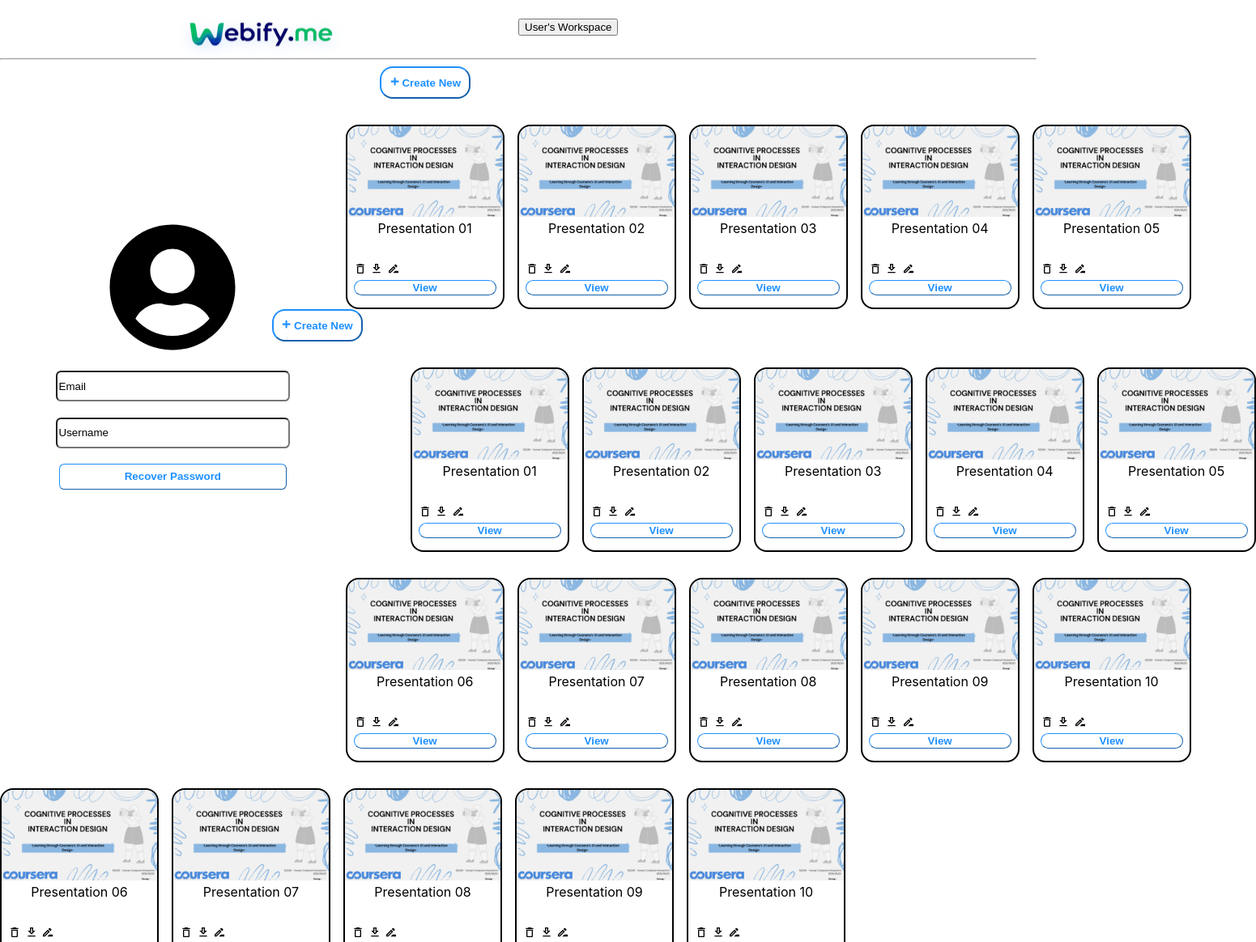
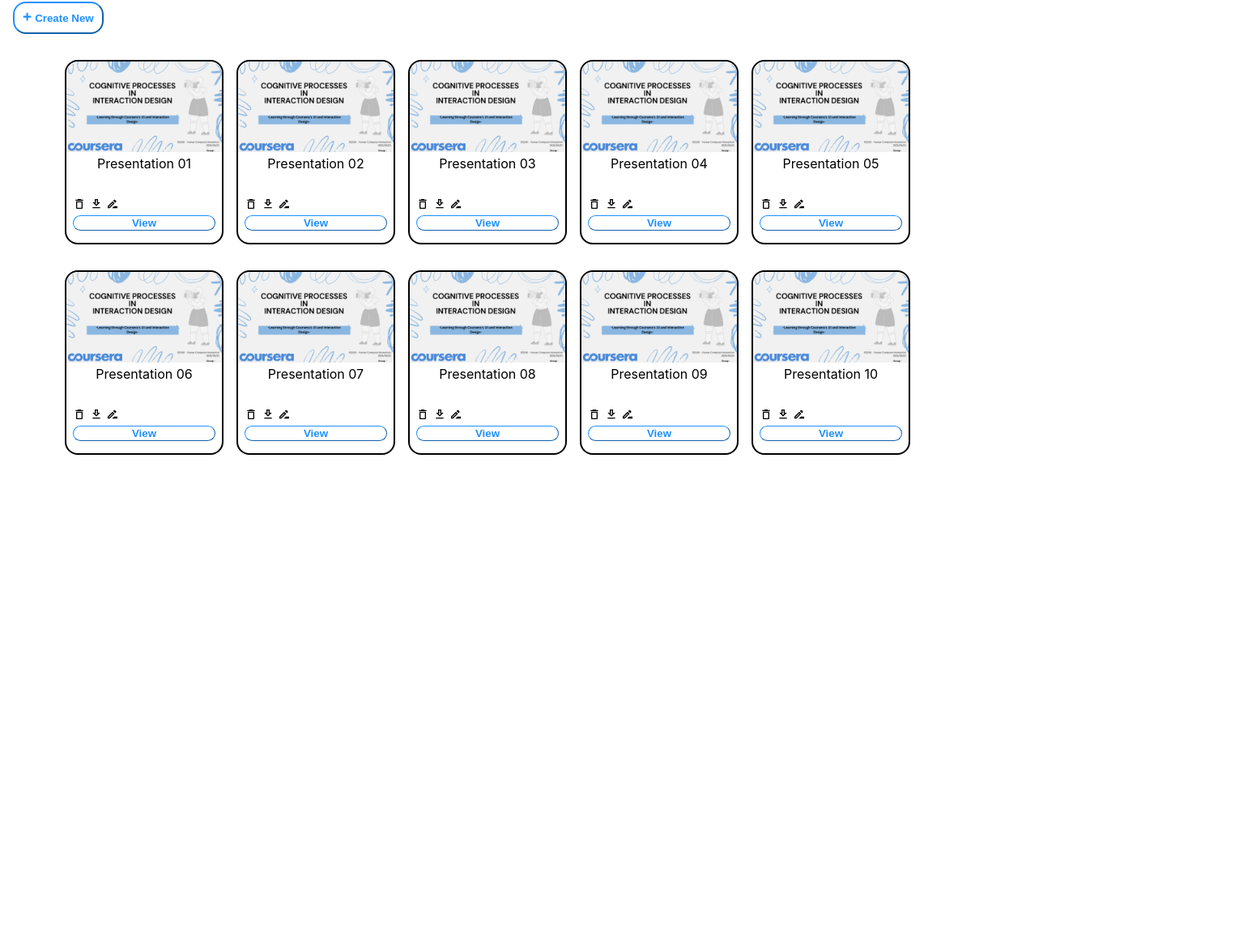
Before and after one commit to nngeek195/Presentation-Generator, a React (Create React App) app: page /user in a window 1280 px wide. Shown: the part 78-1242 px from the top of the page at 81% size, 1551 px wide, since content can reach past the window. After the commit the page ends 800 px from the top, so only its background shows below. Built offline with nearby package versions, Linux system fonts and the light colour scheme; what webfontloader would draw is missing.

Commit message:
Update User

```diff
--- a/src/Components/User/User.css
+++ b/src/Components/User/User.css
@@ -36,10 +36,10 @@
     margin-left: 0.5rem;
 }
 
-.logo{
+.logo1{
     width: 256px;
     height: 62px;
-    margin-right: 70rem;
+    margin-right: 80rem;
 }
 
 .user_profile{
--- a/src/Components/User/User.js
+++ b/src/Components/User/User.js
@@ -1,7 +1,7 @@
 import React, { Component } from 'react'
 import './User.css'
 import Grid from '@mui/material/Grid'
-import Logo from './Logo1.png'
+import Logo1 from './Logo1.png'
 import { FaUserCircle, FaPlus } from 'react-icons/fa'
 import Presentation_1 from './Presentation_1.png'
 import { MdOutlineDelete, MdOutlineDriveFileRenameOutline, MdOutlineDownload } from "react-icons/md";
@@ -14,39 +14,17 @@ class User extends Component {
         <div className='header'>
           <Grid container>
             <Grid item xs={6} className='header_one'>
-              <img src={Logo} className='logo' alt='' />
+              <img src={Logo1} className='logo1' alt='' />
             </Grid>
             <Grid item xs={6} className='header_two'>
-              <Link to="/login"><button className='header_logout'>Log Out</button></Link>
-              <FaUserCircle className='default_icon_1' />
+              {/* <Link to="/login"><button className='header_logout'>Log Out</button></Link>
+              <FaUserCircle className='default_icon_1' /> */}
             </Grid>
           </Grid>
           <hr />
-            <Grid container>
-                <Grid item xs={6} className='header_one'>
-                    <img src={Logo} className='logo' alt='' />
-                </Grid>
-                <Grid item xs={6} className='header_two'>
-                  <button className='workspace_button'>User's Workspace</button>
-                  {/* Logout button */}
-                    {/* <Link to="/login"><button className='header_logout'>Log Out</button></Link> */}
-                    {/* profile icon */}
-                    {/* <FaUserCircle className='default_icon_1' /> */}
-                </Grid>
-            </Grid>
-            <hr />
         </div>
         <div>
-          <Grid container>
-            <Grid item xs={4} className='user_profile'>
-              <div className='user_profile_deatils'>
-                <FaUserCircle className='default_icon_2' /><br />
-                <input type='text' value='Email' readOnly className='user_email' /><br />
-                <input type='text' value='Username' readOnly className='user_username' /><br />
-                <button className='recover_pw'>Recover Password</button>
-              </div>
-            </Grid>
-            <Grid item xs={8} className='presentations'>
+            <div item xs={8} className='presentations'>
               <div className='presentations_create'>
                 <button><FaPlus className='plusicon' /> Create New</button>
               </div>
@@ -82,43 +60,7 @@ class User extends Component {
                   <div className='presentation_view'><button>View</button></div>
                 </div>
               </div>
-              <div className='presentations'>
-                  <div className='presentations_create'>
-                    <button><FaPlus className='plusicon'/> Create New</button>
-                  </div>
-                  <div className='presentations_container'>
-                  <div className='presentation'>
-                    <div className='presentation_image'><img src={Presentation_1} alt=''/></div>
-                    <div className='presentation_topic'><span>Presentation 01</span></div>
-                    <div className='presentation_icons'><MdOutlineDelete title='Delete'/> <MdOutlineDownload title='Download'/> <MdOutlineDriveFileRenameOutline title='Rename'/></div>
-                    <div className='presentation_view'><button>View</button></div>
-                  </div>
-                  <div className='presentation'>
-                    <div className='presentation_image'><img src={Presentation_1} alt='' /></div>
-                    <div className='presentation_topic'><span>Presentation 02</span></div>
-                    <div className='presentation_icons'><MdOutlineDelete title='Delete'/> <MdOutlineDownload title='Download'/> <MdOutlineDriveFileRenameOutline title='Rename'/></div>
-                    <div className='presentation_view'><button>View</button></div>
-                  </div>
-                  <div className='presentation'>
-                    <div className='presentation_image'><img src={Presentation_1} alt='' /></div>
-                    <div className='presentation_topic'><span>Presentation 03</span></div>
-                    <div className='presentation_icons'><MdOutlineDelete title='Delete'/> <MdOutlineDownload title='Download'/> <MdOutlineDriveFileRenameOutline title='Rename'/></div>
-                    <div className='presentation_view'><button>View</button></div>
-                  </div>
-                  <div className='presentation'>
-                    <div className='presentation_image'><img src={Presentation_1} alt='' /></div>
-                    <div className='presentation_topic'><span>Presentation 04</span></div>
-                    <div className='presentation_icons'><MdOutlineDelete title='Delete'/> <MdOutlineDownload title='Download'/> <MdOutlineDriveFileRenameOutline title='Rename'/></div>
-                    <div className='presentation_view'><button>View</button></div>
-                  </div>
-                  <div className='presentation'>
-                    <div className='presentation_image'><img src={Presentation_1} alt='' /></div>
-                    <div className='presentation_topic'><span>Presentation 05</span></div>
-                    <div className='presentation_icons'><MdOutlineDelete title='Delete'/> <MdOutlineDownload title='Download'/> <MdOutlineDriveFileRenameOutline title='Rename'/></div>
-                    <div className='presentation_view'><button>View</button></div>
-                  </div>
-                  </div>
-              </div>
+
               <div className='presentations_container'>
                 <div className='presentation'>
                   <div className='presentation_image'><img src={Presentation_1} alt='' /></div>
@@ -151,42 +93,9 @@ class User extends Component {
                   <div className='presentation_view'><button>View</button></div>
                 </div>
               </div>
-            </Grid>
-          </Grid>
-                  <div className='presentations_container'>
-                  <div className='presentation'>
-                    <div className='presentation_image'><img src={Presentation_1} alt='' /></div>
-                    <div className='presentation_topic'><span>Presentation 06</span></div>
-                    <div className='presentation_icons'><MdOutlineDelete title='Delete'/> <MdOutlineDownload title='Download'/> <MdOutlineDriveFileRenameOutline title='Rename'/></div>
-                    <div className='presentation_view'><button>View</button></div>
-                  </div>
-                  <div className='presentation'>
-                    <div className='presentation_image'><img src={Presentation_1} alt='' /></div>
-                    <div className='presentation_topic'><span>Presentation 07</span></div>
-                    <div className='presentation_icons'><MdOutlineDelete title='Delete'/> <MdOutlineDownload title='Download'/> <MdOutlineDriveFileRenameOutline title='Rename'/></div>
-                    <div className='presentation_view'><button>View</button></div>
-                  </div>
-                  <div className='presentation'>
-                    <div className='presentation_image'><img src={Presentation_1} alt='' /></div>
-                    <div className='presentation_topic'><span>Presentation 08</span></div>
-                    <div className='presentation_icons'><MdOutlineDelete title='Delete'/> <MdOutlineDownload title='Download'/> <MdOutlineDriveFileRenameOutline title='Rename'/></div>
-                    <div className='presentation_view'><button>View</button></div>
-                  </div>
-                  <div className='presentation'>
-                    <div className='presentation_image'><img src={Presentation_1} alt='' /></div>
-                    <div className='presentation_topic'><span>Presentation 09</span></div>
-                    <div className='presentation_icons'><MdOutlineDelete title='Delete'/> <MdOutlineDownload title='Download'/> <MdOutlineDriveFileRenameOutline title='Rename'/></div>
-                    <div className='presentation_view'><button>View</button></div>
-                  </div>
-                  <div className='presentation'>
-                    <div className='presentation_image'><img src={Presentation_1} alt='' /></div>
-                    <div className='presentation_topic'><span>Presentation 10</span></div>
-                    <div className='presentation_icons'><MdOutlineDelete title='Delete'/> <MdOutlineDownload title='Download'/> <MdOutlineDriveFileRenameOutline title='Rename'/></div>
-                    <div className='presentation_view'><button>View</button></div>
-                  </div>
-                  </div>
               </div>
         </div>
+      </div>
     )
   }
 }
```
